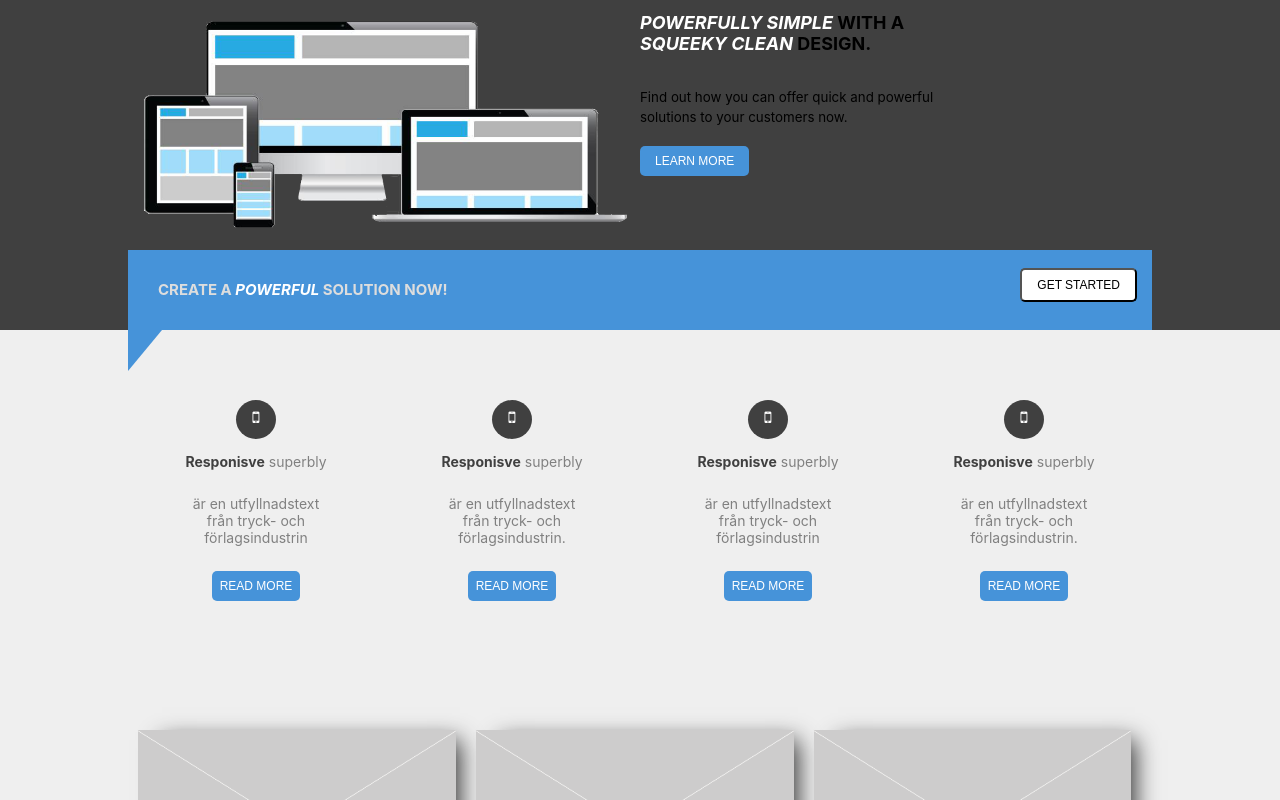
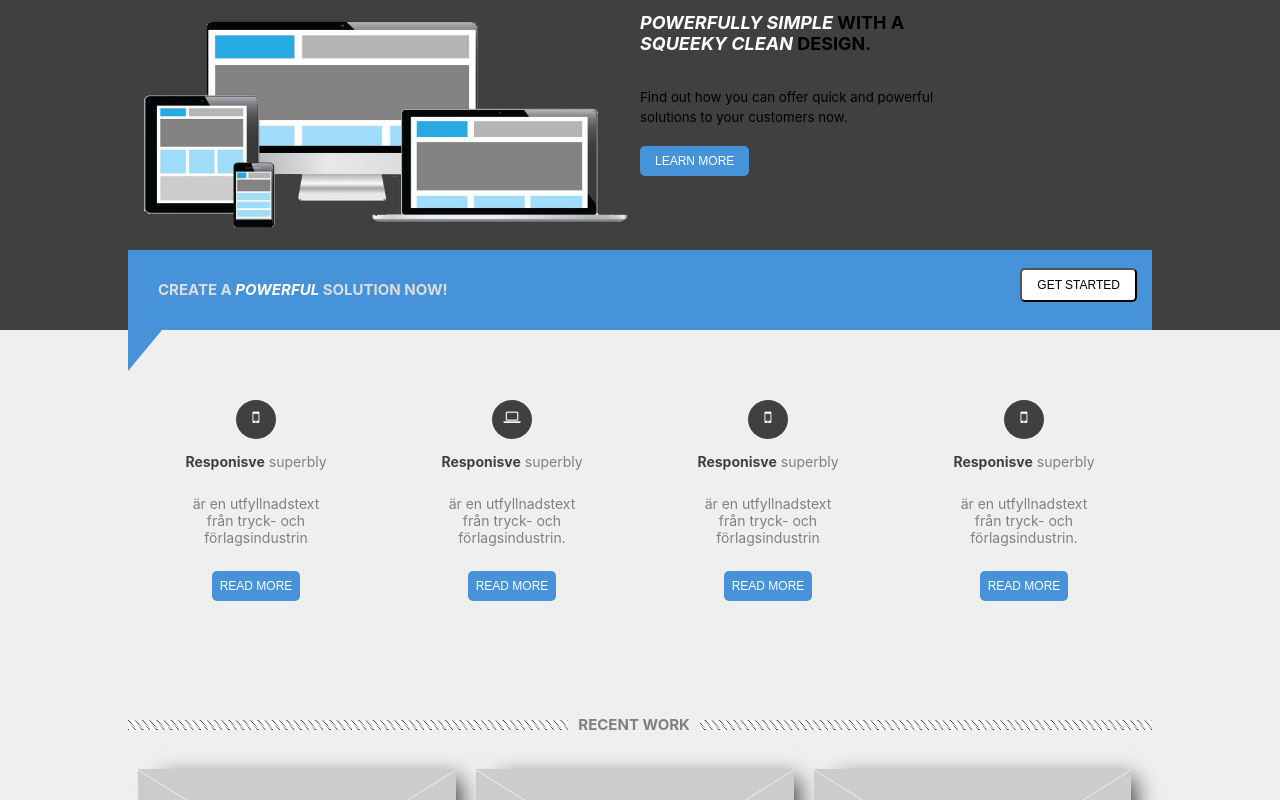
Before and after one commit to birukyemane/Portfolio-react, a React (Create React App) app: page / in a window 1280 px wide. Shown: the top 800 px of the page. Built offline with nearby package versions, Linux system fonts and the light colour scheme.

Commit message:
wrote readMe. setup GitHub pages

```diff
--- a/src/App.js
+++ b/src/App.js
@@ -8,17 +8,16 @@ import Testimonal from './components/Testimonal';
 
 class App extends Component {
   render() {
-    let introContent = [{introTitle:"superbly",introEmphasis:"Responisve",content:"är en utfyllnadstext från tryck- och förlagsindustrin"},
-    {introTitle:"superbly",introEmphasis:"Responisve",content:"är en utfyllnadstext från tryck- och förlagsindustrin."},
-    {introTitle:"superbly",introEmphasis:"Responisve",content:"är en utfyllnadstext från tryck- och förlagsindustrin"},
-    {introTitle:"superbly",introEmphasis:"Responisve",content:"är en utfyllnadstext från tryck- och förlagsindustrin."},
+    let introContent = [{icon:"fa fa-mobile",introTitle:"superbly",introEmphasis:"Responisve",content:"är en utfyllnadstext från tryck- och förlagsindustrin"},
+    {icon:"fa fa-laptop",introTitle:"superbly",introEmphasis:"Responisve",content:"är en utfyllnadstext från tryck- och förlagsindustrin."},
+    {icon:"fa fa-mobile",introTitle:"superbly",introEmphasis:"Responisve",content:"är en utfyllnadstext från tryck- och förlagsindustrin"},
+    {icon:"fa fa-mobile",introTitle:"superbly",introEmphasis:"Responisve",content:"är en utfyllnadstext från tryck- och förlagsindustrin."},
   ];
 
   let recentWorks = [
     {title:"Blog title", content:"Det är ett välkänt faktum att läsare distraheras av läsbar text på enyouten."},
     {title:"Blog title", content:"Det är ett välkänt faktum att läsare distraheras av läsbar text på enyouten."},
     {title:"Blog title", content:"Det är ett välkänt faktum att läsare distraheras av läsbar text på enyouten."},
-
   ];
 
   let testimonals = [
@@ -32,8 +31,11 @@ class App extends Component {
       <div>
         <Header />
         <section id="intoSection">
-        {introContent.map((e,i)=> <Intro key={i} content={e.content} introTitle={e.introTitle} introEmphasis={e.introEmphasis}/>)}
+        {introContent.map((e,i)=> <Intro key={i} icon={e.icon} content={e.content} introTitle={e.introTitle} introEmphasis={e.introEmphasis}/>)}
         </section>
+        <div class="borderImg">
+          <h4 class="borderTitle">RECENT WORK</h4>
+        </div>
         <section id="recentWork">
         {recentWorks.map((e,i)=> <RecentWork key={i} content={e.content} title={e.title}/>)}
         </section>
@@ -45,7 +47,6 @@ class App extends Component {
             <h4 class="borderTitleDev">DEVELOPMENT</h4>
         </div>
       </div>
-
       <section id="testimonalDev">
         <section id="testimonalContent">
           {testimonals.map((e,i)=> <Testimonal key={i} content={e.content} title={e.title}/>)}
--- a/src/components/Intro.js
+++ b/src/components/Intro.js
@@ -2,16 +2,15 @@ import React, { Component }  from 'react';
 
 class Intro extends Component{
     render(){
-        const { introEmphasis, introTitle, content } = this.props;
+        const {icon,introEmphasis, introTitle, content } = this.props;
         //const content = this.props.content;
         return (
             <div className="introContent">
-              <i className="fa fa-mobile"></i>
+              <i className={icon}></i>
               <p className="introTitle"><emphasis className="emphContent">{introEmphasis}</emphasis> {introTitle}</p>
               <p className="contentText">{content} </p>
               <input type="button" value="READ MORE" className="introButton"></input>
           </div>
-
         );
     }
 }
```
Also changed, not shown: package.json (+8 -2 lines), 2 other files (tests, documents, lock files or other folders). Lines whose indentation alone changed are shown as unchanged.
